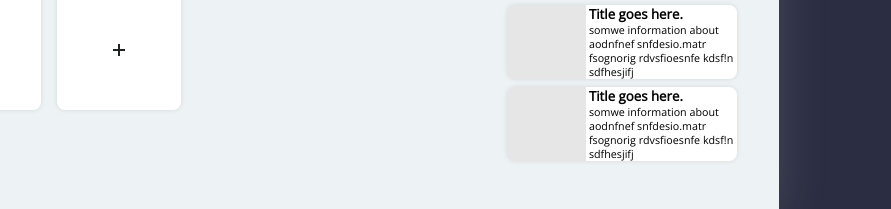
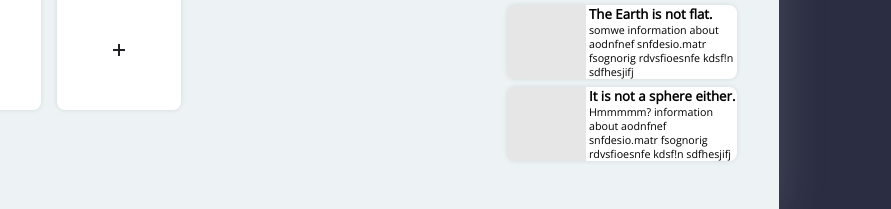
Before and after one commit to nishalkulkarni/startpage, a plain HTML site: page index.html in a window 1280 px wide. Shown: the part 509-718 px from the top of the page, 389-1280 px from the left. Drawn offline with nearby package versions, Linux system fonts and the light colour scheme.

Commit message:
minor update to news

```diff
--- a/index.html
+++ b/index.html
@@ -67,7 +67,7 @@
         <div class="news-tab">
           <div class="news-left"></div>
           <div class="news-right">
-            <h5 class="news-title">Title goes here.</h5>
+            <h5 class="news-title">The Earth is not flat.</h5>
             <h6 class="news-snippet">somwe information about aodnfnef snfdesio.matr fsognorig rdvsfioesnfe kdsf!n
               sdfhesjifj</h6>
           </div>
@@ -76,8 +76,8 @@
         <div class="news-tab">
           <div class="news-left"></div>
           <div class="news-right">
-            <h5 class="news-title">Title goes here.</h5>
-            <h6 class="news-snippet">somwe information about aodnfnef snfdesio.matr fsognorig rdvsfioesnfe kdsf!n
+            <h5 class="news-title">It is not a sphere either.</h5>
+            <h6 class="news-snippet">Hmmmmm? information about aodnfnef snfdesio.matr fsognorig rdvsfioesnfe kdsf!n
               sdfhesjifj</h6>
           </div>
         </div>
```
